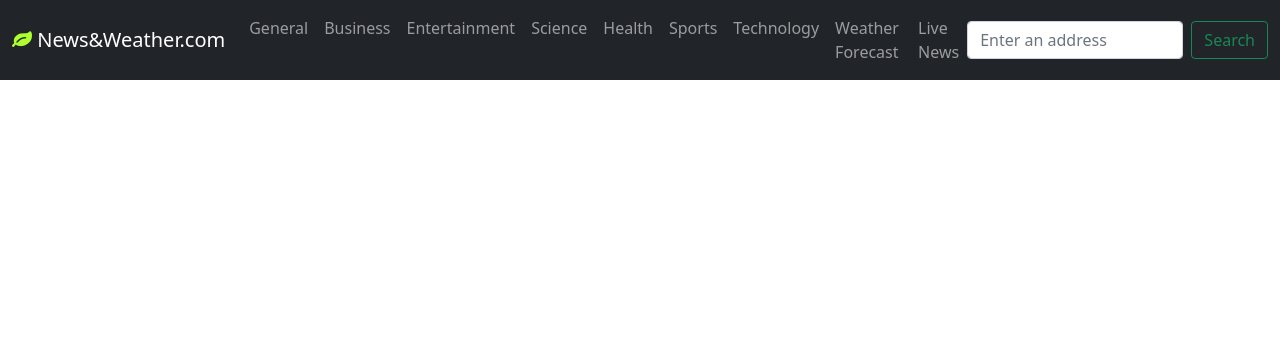
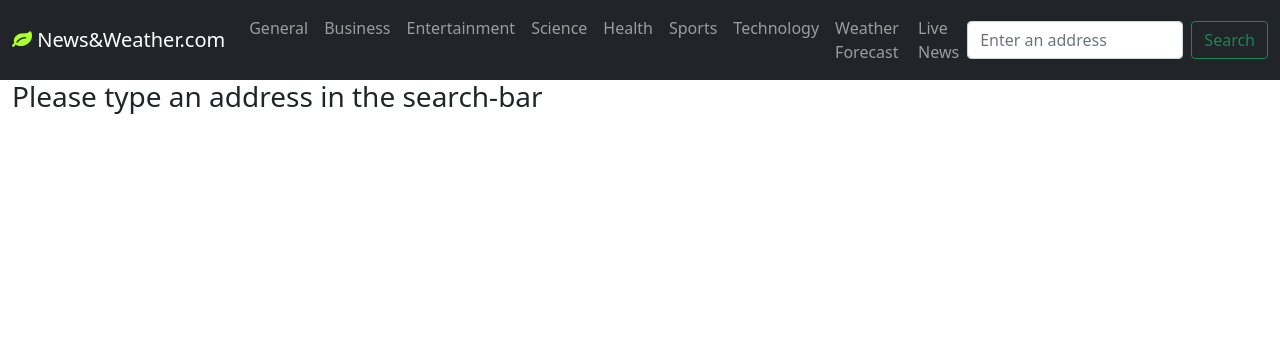
Before and after one commit to ACashSardar/News-Weather-App-Django, a Django app: page /Weather/ in a window 1280 px wide. Shown: the top 340 px of the page. Run offline with Django 3.2, Linux system fonts and the light colour scheme.

Commit message:
Final Commit

```diff
--- a/myApp/templates/WeatherPage.html
+++ b/myApp/templates/WeatherPage.html
@@ -49,19 +49,25 @@
         </div>
       </nav>
 
+      {% if not address %}
+        <div class="container-fluid" style="overflow: hidden;">
+          <h3>Please type an address in the search-bar</h3>
+        </div>
+      {% endif %}
+
       <div class="container-fluid" style="overflow: hidden;">
         <div class="row p-2">
-
             {% if address %}
             <div class="container-fluid">
                 <h4><i class="fa fa-map-marker" aria-hidden="true"></i> {{address.title}}</h4>
+                <iframe src="https://maps.google.co.uk/?q={{latitude}},{{longitude}}&z=10&output=embed" style="width:100%;height:400px;border-radius:5px;border:1px solid lavender" allowfullscreen="" loading="lazy" referrerpolicy="no-referrer-when-downgrade"></iframe>
             </div>
             {% endif %}
 
             {% for current_day,icon,sky_condition,day_temp,temp_max,temp_min,humidity,wind_speed in weather_data %}
                 <div class="col-xl-3 col-6 p-1">
                     <div class="card">
-                        <div class="card-body text-light" style="background: darkcyan">
+                        <div class="card-body text-dark" style="background: lavender">
                             <h2 class="card-title">{{current_day}}</h2>
                             <img src="http://openweathermap.org/img/w/{{icon}}.png" alt="Poster not available">
                             <label class="card-title" style="font-size:large">{{day_temp}}°C</label>
--- a/myApp/views.py
+++ b/myApp/views.py
@@ -39,7 +39,7 @@ def Weather(request):
             latitude,longitude,address=GetCityLocation(city)
             weather_data=WeatherUpdates(latitude,longitude,week)
             _,date=DayDate(week)
-            context={'weather_data':weather_data, 'address':address, 'date':date}
+            context={'weather_data':weather_data, 'address':address,'latitude':latitude,'longitude':longitude, 'date':date}
         except:
             context={}
         return render(request,'WeatherPage.html', context)
```
